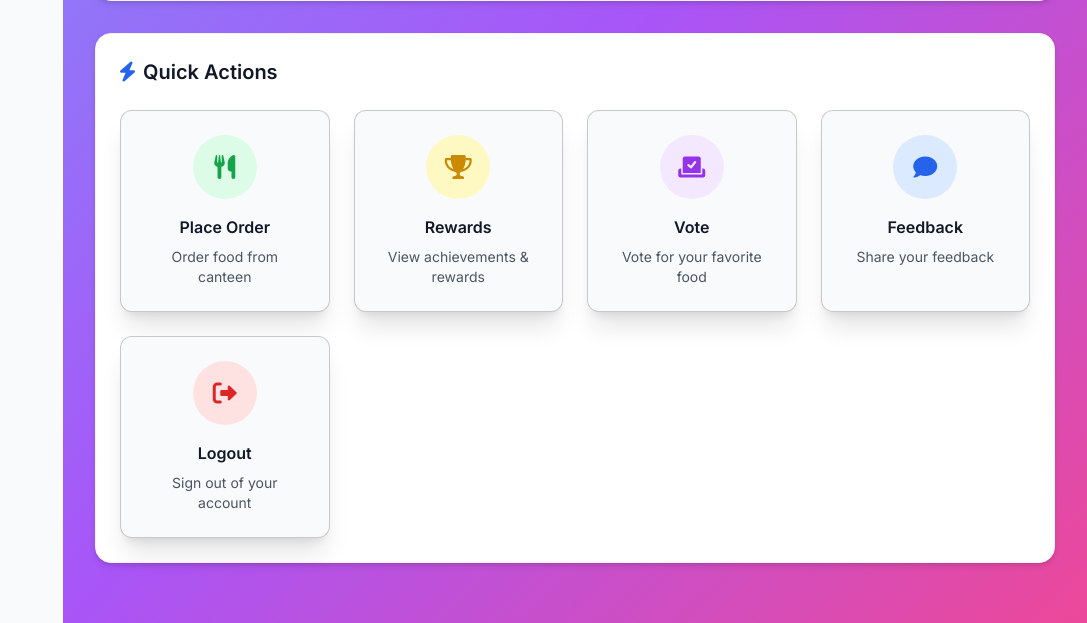
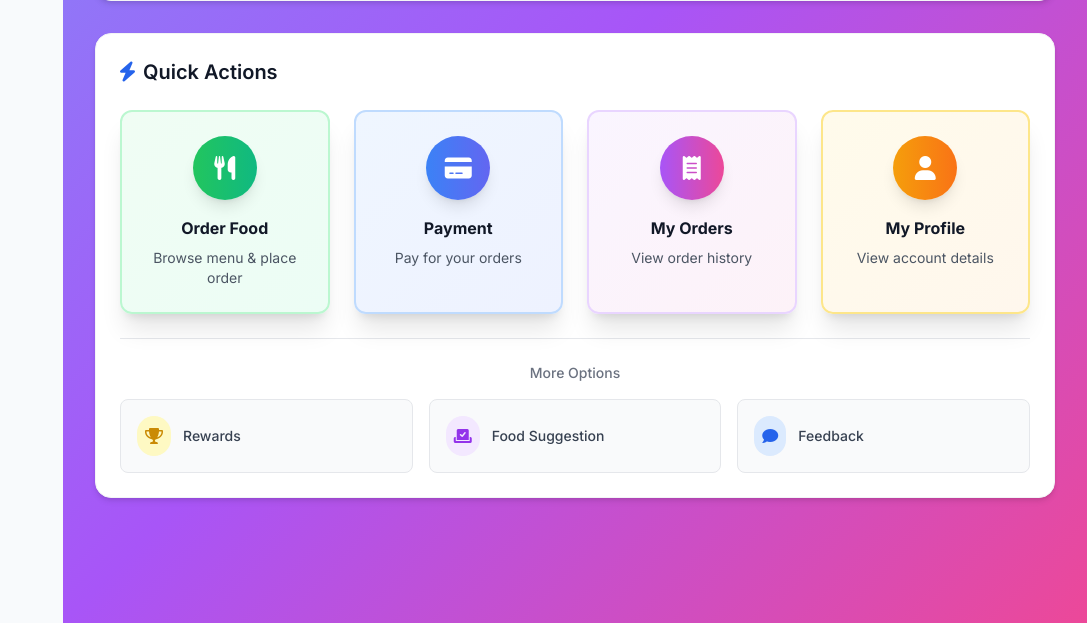
Before and after one commit to Yipalgaming/MyMurid, a Python web app: template templates/dashboard.html in a window 1280 px wide. Shown: the part 427-1050 px from the top of the page, without its empty margins (193-1280 px from the left). Run offline with Jinja, Linux system fonts and the light colour scheme; the template is opened without the code that fills it, so the values that code supplies are empty; some libraries are stand-ins or nearby versions.

Commit message:
Update app, templates (base, dashboard, payment) - exclude student profile

```diff
--- a/templates/base.html
+++ b/templates/base.html
@@ -308,18 +308,6 @@
               <i class="fas fa-receipt"></i>
               <span>My Orders</span>
             </a>
-            <a href="{{ url_for('rewards_dashboard') }}" class="nav-item-modern">
-              <i class="fas fa-trophy"></i>
-              <span>Rewards</span>
-            </a>
-            <a href="{{ url_for('vote') }}" class="nav-item-modern">
-              <i class="fas fa-vote-yea"></i>
-              <span>Food Suggestion</span>
-            </a>
-            <a href="{{ url_for('feedback') }}" class="nav-item-modern">
-              <i class="fas fa-comment"></i>
-              <span>Your Feedback</span>
-            </a>
           {% elif user.role == 'admin' %}
             <a href="{{ url_for('admin_dashboard') }}" class="nav-item-modern">
               <i class="fas fa-tachometer-alt"></i>
--- a/templates/dashboard.html
+++ b/templates/dashboard.html
@@ -104,55 +104,78 @@
         <i class="fas fa-bolt text-blue-600 mr-2"></i>Quick Actions
       </h2>
       <div class="grid grid-cols-1 md:grid-cols-2 lg:grid-cols-4 gap-6">
-        <a href="{{ url_for('order') }}" class="group bg-gray-50 rounded-xl p-6 border border-black/20 shadow-xl hover:shadow-2xl transition-all duration-300 hover:border-blue-300">
+        <a href="{{ url_for('order') }}" class="group bg-gradient-to-br from-green-50 to-emerald-50 rounded-xl p-6 border-2 border-green-200 shadow-xl hover:shadow-2xl transition-all duration-300 hover:border-green-400 hover:scale-105">
           <div class="text-center">
-            <div class="bg-green-100 rounded-full w-16 h-16 flex items-center justify-center mx-auto mb-4 group-hover:scale-110 transition-transform">
-              <i class="fas fa-utensils text-green-600 text-2xl"></i>
+            <div class="bg-gradient-to-r from-green-500 to-emerald-500 rounded-full w-16 h-16 flex items-center justify-center mx-auto mb-4 group-hover:scale-110 transition-transform shadow-lg">
+              <i class="fas fa-utensils text-white text-2xl"></i>
             </div>
-            <h3 class="font-semibold text-gray-900 mb-2">Place Order</h3>
-            <p class="text-gray-600 text-sm">Order food from canteen</p>
+            <h3 class="font-bold text-gray-900 mb-2">Order Food</h3>
+            <p class="text-gray-600 text-sm">Browse menu & place order</p>
           </div>
         </a>
 
-        <a href="{{ url_for('rewards_dashboard') }}" class="group bg-gray-50 rounded-xl p-6 border border-black/20 shadow-xl hover:shadow-2xl transition-all duration-300 hover:border-blue-300">
+        <a href="{{ url_for('payment') }}" class="group bg-gradient-to-br from-blue-50 to-indigo-50 rounded-xl p-6 border-2 border-blue-200 shadow-xl hover:shadow-2xl transition-all duration-300 hover:border-blue-400 hover:scale-105">
           <div class="text-center">
-            <div class="bg-yellow-100 rounded-full w-16 h-16 flex items-center justify-center mx-auto mb-4 group-hover:scale-110 transition-transform">
-              <i class="fas fa-trophy text-yellow-600 text-2xl"></i>
+            <div class="bg-gradient-to-r from-blue-500 to-indigo-500 rounded-full w-16 h-16 flex items-center justify-center mx-auto mb-4 group-hover:scale-110 transition-transform shadow-lg">
+              <i class="fas fa-credit-card text-white text-2xl"></i>
             </div>
-            <h3 class="font-semibold text-gray-900 mb-2">Rewards</h3>
-            <p class="text-gray-600 text-sm">View achievements & rewards</p>
+            <h3 class="font-bold text-gray-900 mb-2">Payment</h3>
+            <p class="text-gray-600 text-sm">Pay for your orders</p>
           </div>
         </a>
 
-        <a href="{{ url_for('vote') }}" class="group bg-gray-50 rounded-xl p-6 border border-black/20 shadow-xl hover:shadow-2xl transition-all duration-300 hover:border-blue-300">
+        <a href="{{ url_for('my_orders') }}" class="group bg-gradient-to-br from-purple-50 to-pink-50 rounded-xl p-6 border-2 border-purple-200 shadow-xl hover:shadow-2xl transition-all duration-300 hover:border-purple-400 hover:scale-105">
           <div class="text-center">
-            <div class="bg-purple-100 rounded-full w-16 h-16 flex items-center justify-center mx-auto mb-4 group-hover:scale-110 transition-transform">
-              <i class="fas fa-vote-yea text-purple-600 text-2xl"></i>
+            <div class="bg-gradient-to-r from-purple-500 to-pink-500 rounded-full w-16 h-16 flex items-center justify-center mx-auto mb-4 group-hover:scale-110 transition-transform shadow-lg">
+              <i class="fas fa-receipt text-white text-2xl"></i>
             </div>
-            <h3 class="font-semibold text-gray-900 mb-2">Vote</h3>
-            <p class="text-gray-600 text-sm">Vote for your favorite food</p>
+            <h3 class="font-bold text-gray-900 mb-2">My Orders</h3>
+            <p class="text-gray-600 text-sm">View order history</p>
           </div>
         </a>
 
-        <a href="{{ url_for('feedback') }}" class="group bg-gray-50 rounded-xl p-6 border border-black/20 shadow-xl hover:shadow-2xl transition-all duration-300 hover:border-blue-300">
+        <a href="{{ url_for('student_profile') }}" class="group bg-gradient-to-br from-amber-50 to-orange-50 rounded-xl p-6 border-2 border-amber-200 shadow-xl hover:shadow-2xl transition-all duration-300 hover:border-amber-400 hover:scale-105">
           <div class="text-center">
-            <div class="bg-blue-100 rounded-full w-16 h-16 flex items-center justify-center mx-auto mb-4 group-hover:scale-110 transition-transform">
-              <i class="fas fa-comment text-blue-600 text-2xl"></i>
+            <div class="bg-gradient-to-r from-amber-500 to-orange-500 rounded-full w-16 h-16 flex items-center justify-center mx-auto mb-4 group-hover:scale-110 transition-transform shadow-lg">
+              <i class="fas fa-user text-white text-2xl"></i>
             </div>
-            <h3 class="font-semibold text-gray-900 mb-2">Feedback</h3>
-            <p class="text-gray-600 text-sm">Share your feedback</p>
+            <h3 class="font-bold text-gray-900 mb-2">My Profile</h3>
+            <p class="text-gray-600 text-sm">View account details</p>
           </div>
         </a>
+      </div>
 
-        <a href="{{ url_for('logout') }}" class="group bg-gray-50 rounded-xl p-6 border border-black/20 shadow-xl hover:shadow-2xl transition-all duration-300 hover:border-red-300">
-          <div class="text-center">
-            <div class="bg-red-100 rounded-full w-16 h-16 flex items-center justify-center mx-auto mb-4 group-hover:scale-110 transition-transform">
-              <i class="fas fa-sign-out-alt text-red-600 text-2xl"></i>
+      <!-- Secondary Actions -->
+      <div class="mt-6 pt-6 border-t border-gray-200">
+        <h3 class="text-sm font-medium text-gray-500 mb-4">More Options</h3>
+        <div class="grid grid-cols-1 md:grid-cols-3 gap-4">
+          <a href="{{ url_for('rewards_dashboard') }}" class="group bg-gray-50 rounded-lg p-4 border border-gray-200 hover:border-yellow-300 hover:shadow-md transition-all duration-300">
+            <div class="flex items-center">
+              <div class="bg-yellow-100 rounded-full p-2 mr-3 group-hover:scale-110 transition-transform">
+                <i class="fas fa-trophy text-yellow-600"></i>
+              </div>
+              <span class="text-sm font-medium text-gray-700">Rewards</span>
             </div>
-            <h3 class="font-semibold text-gray-900 mb-2">Logout</h3>
-            <p class="text-gray-600 text-sm">Sign out of your account</p>
-          </div>
-        </a>
+          </a>
+
+          <a href="{{ url_for('vote') }}" class="group bg-gray-50 rounded-lg p-4 border border-gray-200 hover:border-purple-300 hover:shadow-md transition-all duration-300">
+            <div class="flex items-center">
+              <div class="bg-purple-100 rounded-full p-2 mr-3 group-hover:scale-110 transition-transform">
+                <i class="fas fa-vote-yea text-purple-600"></i>
+              </div>
+              <span class="text-sm font-medium text-gray-700">Food Suggestion</span>
+            </div>
+          </a>
+
+          <a href="{{ url_for('feedback') }}" class="group bg-gray-50 rounded-lg p-4 border border-gray-200 hover:border-blue-300 hover:shadow-md transition-all duration-300">
+            <div class="flex items-center">
+              <div class="bg-blue-100 rounded-full p-2 mr-3 group-hover:scale-110 transition-transform">
+                <i class="fas fa-comment text-blue-600"></i>
+              </div>
+              <span class="text-sm font-medium text-gray-700">Feedback</span>
+            </div>
+          </a>
+        </div>
       </div>
     </div>
     </div>
--- a/templates/payment.html
+++ b/templates/payment.html
@@ -136,10 +136,11 @@
           <input type="hidden" name="csrf_token" value="{{ csrf_token() }}"/>
           <input type="hidden" name="pay" value="true"/>
           <button type="submit"
-                  class="w-full bg-gradient-to-r from green-600 to-emerald-600 hover:from-green-700hoot to-vermold> hover:to-700 text-white py-3 px-6 rounded-xl font-semibold transition-all duration-300 transform hover-saline-ends {% if user_balance S pren-mens- Eq dos##}>
+                  class="w-full bg-gradient-to-r from-green-600 to-emerald-600 hover:from-green-700 hover:to-emerald-700 text-white py-3 px-6 rounded-xl font-semibold transition-all duration-300 transform hover:scale-105 shadow-xl hover:shadow-2xl {% if user_balance < total %}opacity-50 cursor-not-allowed{% endif %}"
+                  {% if user_balance < total %}disabled{% endif %}>
             <i class="fas fa-credit-card mr-2"></i>Pay Now
           </button>
-</form>
+        </form>
 
         <form action="{{ url_for('order') }}" method="GET" class="flex-1">
           <button type="submit"
```
Also changed, not shown: app.py (+45 -31 lines).
